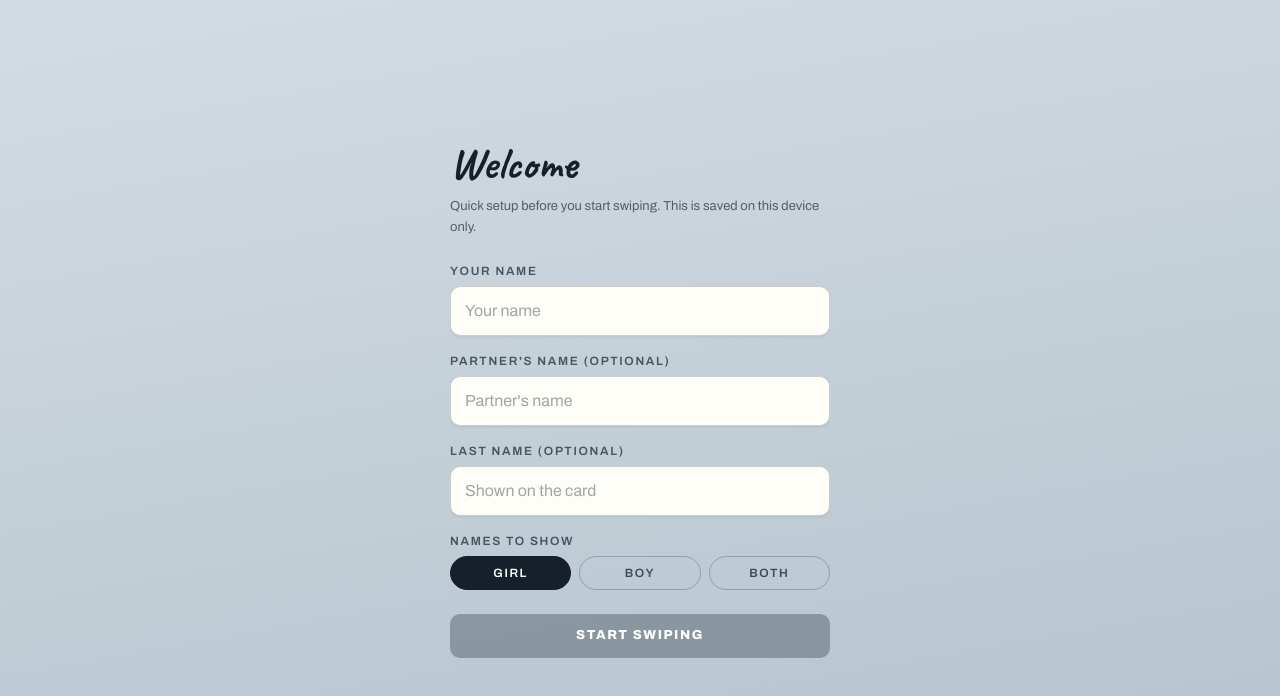
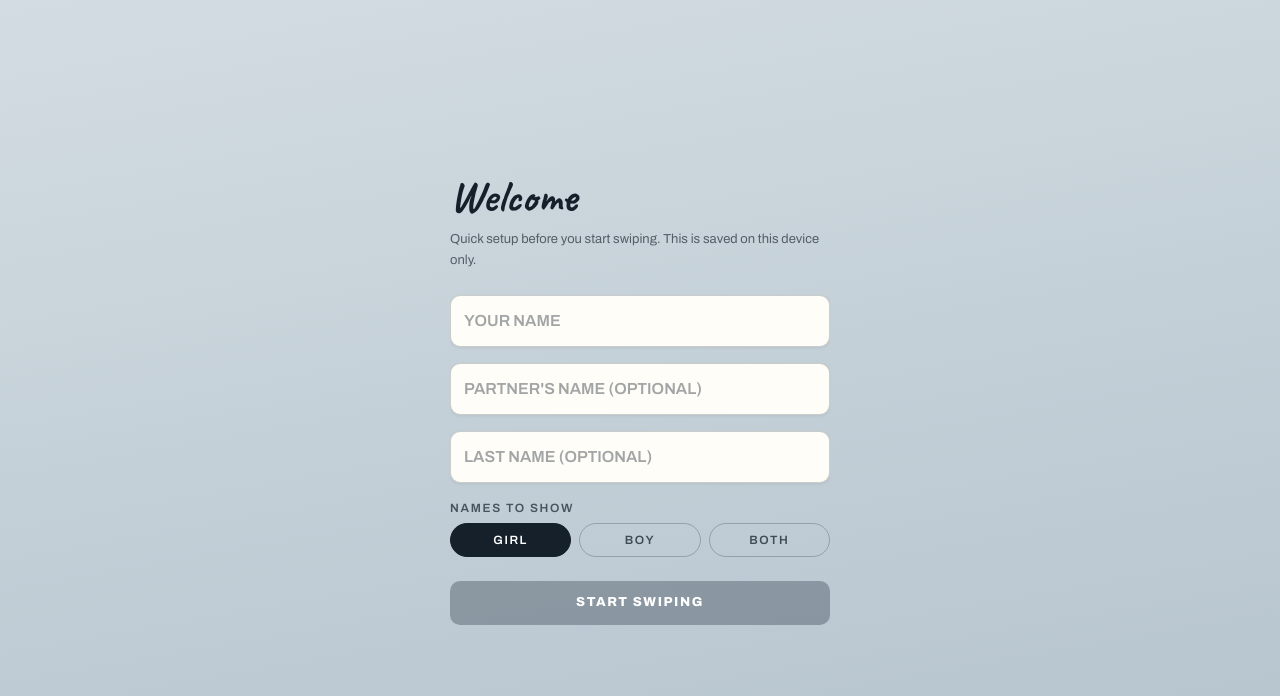
Before and after one commit to ca1ebd/baby-names, a React (Vite) app: page / in a window 1280 px wide. Shown: the top 696 px of the page. Built offline with nearby package versions, Linux system fonts and the light colour scheme.

Commit message:
Use a floating label on Welcome/Settings text fields
The label now sits inside the field like a placeholder at rest, and
slides up above the typed text on focus or once filled, instead of a
separate static caption always shown above the input.

```diff
--- a/src/BabyNameSwipe.tsx
+++ b/src/BabyNameSwipe.tsx
@@ -489,8 +489,9 @@ export default function BabyNameSwipe() {
         button:focus-visible, [role=button]:focus-visible { outline: 2px solid ${C.ink}; outline-offset: 3px; }
         input::placeholder { color: rgba(22,32,43,0.4); }
         input:focus { outline: none; border-color: ${C.ink} !important; box-shadow: 0 0 0 3px rgba(22,32,43,0.12) !important; }
+        .field-label { transition: top .18s cubic-bezier(.2,.8,.3,1), font-size .18s cubic-bezier(.2,.8,.3,1), color .18s ease; }
         @media (prefers-reduced-motion: reduce) {
-          .swipe-card, .seg-thumb { transition-duration: .01ms !important; }
+          .swipe-card, .seg-thumb, .field-label { transition-duration: .01ms !important; }
         }
       `}</style>
 
@@ -920,6 +921,45 @@ const fieldInput = {
   boxSizing: "border-box",
 };
 
+let floatingFieldId = 0;
+
+function FloatingField({ label, value, onChange, maxLength }) {
+  const [id] = useState(() => `field-${++floatingFieldId}`);
+  const [focused, setFocused] = useState(false);
+  const floated = focused || value.length > 0;
+
+  return (
+    <div style={{ position: "relative", minWidth: 0 }}>
+      <input
+        id={id}
+        style={{ ...fieldInput, paddingTop: 20, paddingBottom: 6 }}
+        value={value}
+        onChange={(e) => onChange(e.target.value)}
+        onFocus={() => setFocused(true)}
+        onBlur={() => setFocused(false)}
+        maxLength={maxLength}
+      />
+      <label
+        htmlFor={id}
+        className="field-label"
+        style={{
+          position: "absolute",
+          left: 14,
+          top: floated ? 7 : "50%",
+          transform: floated ? "none" : "translateY(-50%)",
+          fontSize: floated ? 11 : 16,
+          fontWeight: 600,
+          letterSpacing: floated ? "0.14em" : 0,
+          color: floated ? "rgba(22,32,43,0.6)" : "rgba(22,32,43,0.4)",
+          pointerEvents: "none",
+        }}
+      >
+        {label}
+      </label>
+    </div>
+  );
+}
+
 function useProfileFields(initial) {
   const [yourName, setYourName] = useState(initial.yourName || "");
   const [partnerName, setPartnerName] = useState(initial.partnerName || "");
@@ -944,36 +984,9 @@ function useProfileFields(initial) {
 function ProfileFields({ f }) {
   return (
     <div style={{ display: "flex", flexDirection: "column", gap: 16, minWidth: 0 }}>
-      <div style={{ minWidth: 0 }}>
-        <label style={fieldLabel}>YOUR NAME</label>
-        <input
-          style={fieldInput}
-          value={f.yourName}
-          onChange={(e) => f.setYourName(e.target.value)}
-          placeholder="Your name"
-          maxLength={14}
-        />
-      </div>
-      <div style={{ minWidth: 0 }}>
-        <label style={fieldLabel}>PARTNER'S NAME (OPTIONAL)</label>
-        <input
-          style={fieldInput}
-          value={f.partnerName}
-          onChange={(e) => f.setPartnerName(e.target.value)}
-          placeholder="Partner's name"
-          maxLength={14}
-        />
-      </div>
-      <div style={{ minWidth: 0 }}>
-        <label style={fieldLabel}>LAST NAME (OPTIONAL)</label>
-        <input
-          style={fieldInput}
-          value={f.lastName}
-          onChange={(e) => f.setLastName(e.target.value)}
-          placeholder="Shown on the card"
-          maxLength={24}
-        />
-      </div>
+      <FloatingField label="YOUR NAME" value={f.yourName} onChange={f.setYourName} maxLength={14} />
+      <FloatingField label="PARTNER'S NAME (OPTIONAL)" value={f.partnerName} onChange={f.setPartnerName} maxLength={14} />
+      <FloatingField label="LAST NAME (OPTIONAL)" value={f.lastName} onChange={f.setLastName} maxLength={24} />
       <div style={{ minWidth: 0 }}>
         <label style={fieldLabel}>NAMES TO SHOW</label>
         <div style={{ display: "flex", gap: 8, minWidth: 0 }}>
```
